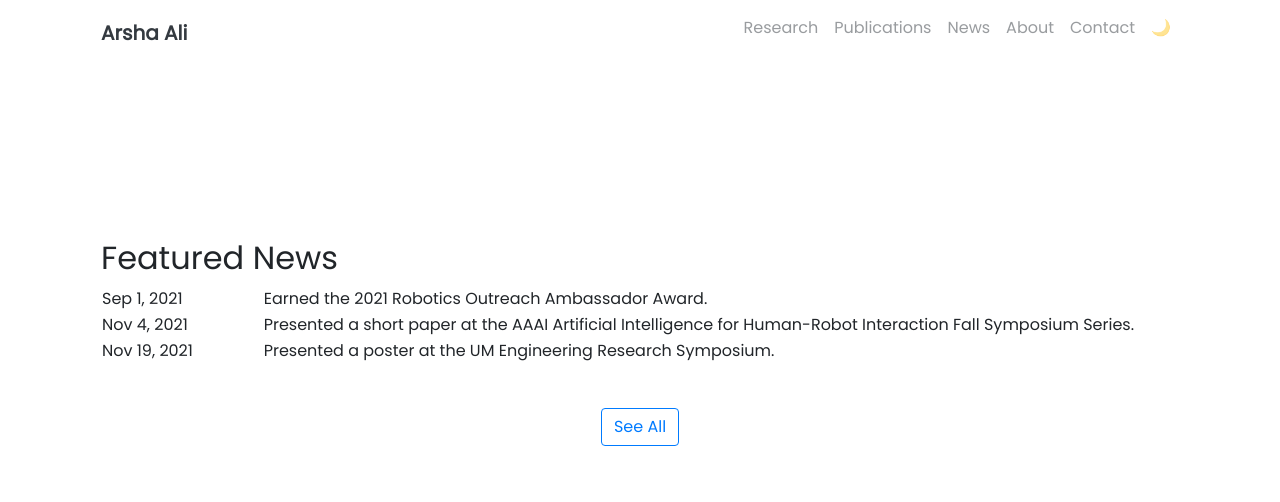
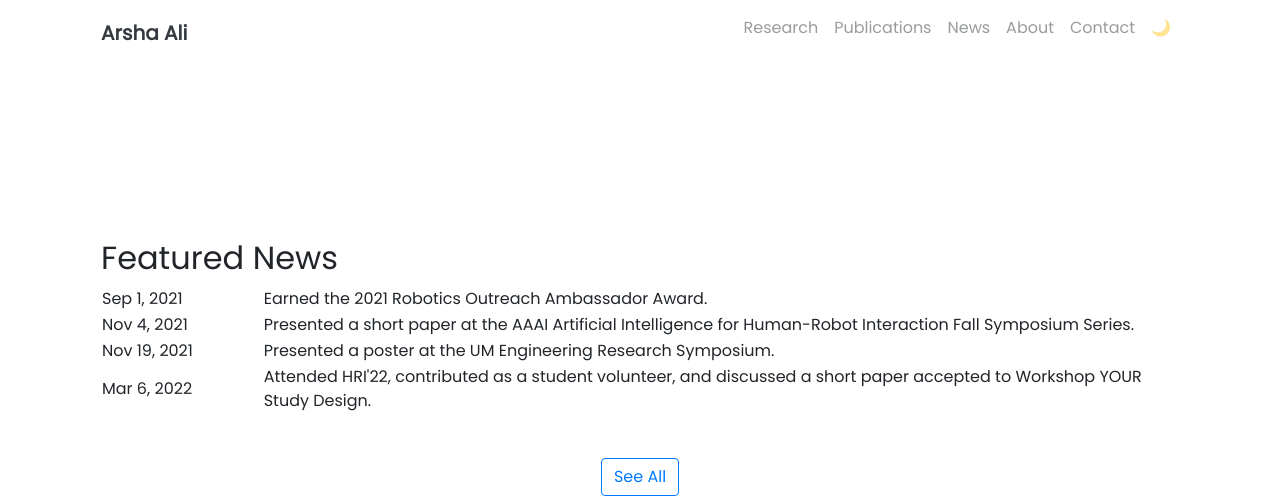
Before and after one commit to arshaali/arshaali.github.io, a Jekyll site: the page built from pages/index.md, in a window 1280 px wide and 900 px high, scrolled down 601 px, cut to the strip 0-502 px from the top of the window. Built offline with Jekyll 4.4.1, drawn with Linux system fonts in a browser that asks for light colours; nearby versions of some CDN libraries.

Commit message:
Update landing.html

```diff
--- a/_includes/landing.html
+++ b/_includes/landing.html
@@ -52,6 +52,11 @@
       <tr>
         <td>Nov 19, 2021</td>
         <td>Presented a poster at the UM Engineering Research Symposium.</td>
+      </tr>
+
+      <tr>
+        <td>Mar 6, 2022</td>
+        <td>Attended HRI'22, contributed as a student volunteer, and discussed a short paper accepted to Workshop YOUR Study Design.</td>
       </tr>
 
     </table>
```
